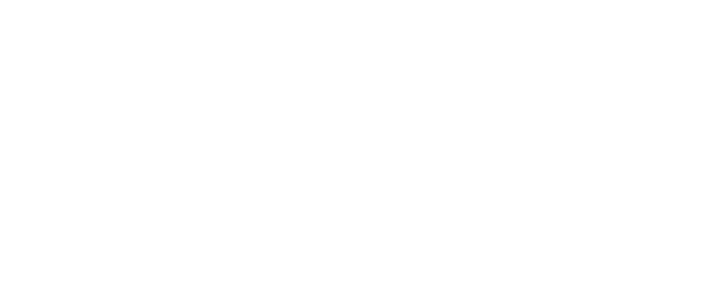
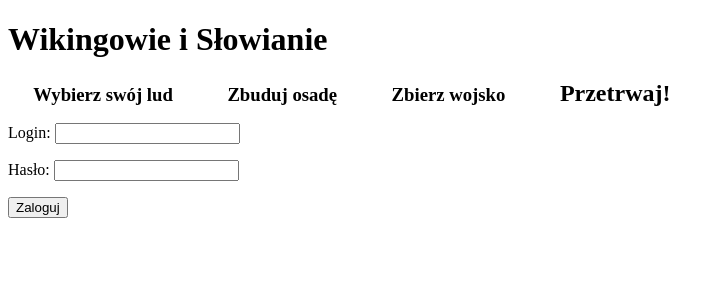
Before and after one commit to MartynaAnnaGottschling/thegame, a PHP site: page / in a window 1280 px wide. Before the commit the part shown is empty. Shown: the top 300 px of the page, without its empty margins (0-724 px from the left). Run offline with PHP 8.4, Linux system fonts and the light colour scheme.

Commit message:
Add base login form in index.php file

```diff
--- a/index.php
+++ b/index.php
@@ -5,6 +5,16 @@
     <title>The Game</title>
   </head>
   <body>
+    <h1>Wikingowie i Słowianie</h1>
+    <h3 style="display:inline-block;margin:auto 2%;">Wybierz swój lud</h2>
+    <h3 style="display:inline-block;margin:auto 2%;">Zbuduj osadę</h3>
+    <h3 style="display:inline-block;margin:auto 2%;">Zbierz wojsko</h3>
+    <h2 style="display:inline-block;margin:auto 2%;">Przetrwaj!</h2>
 
+    <form class="" action="" method="post">
+      <p> Login: <input type="text" name="login" value=""> </p>
+      <p> Hasło: <input type="password" name="password" value=""> </p>
+      <input type="submit" value="Zaloguj">
+    </form>
   </body>
 </html>
```
